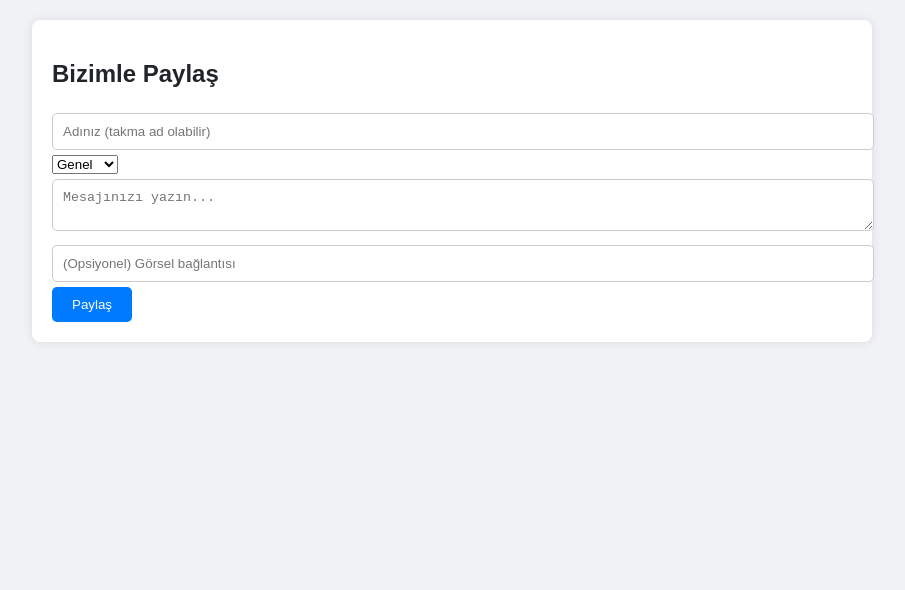
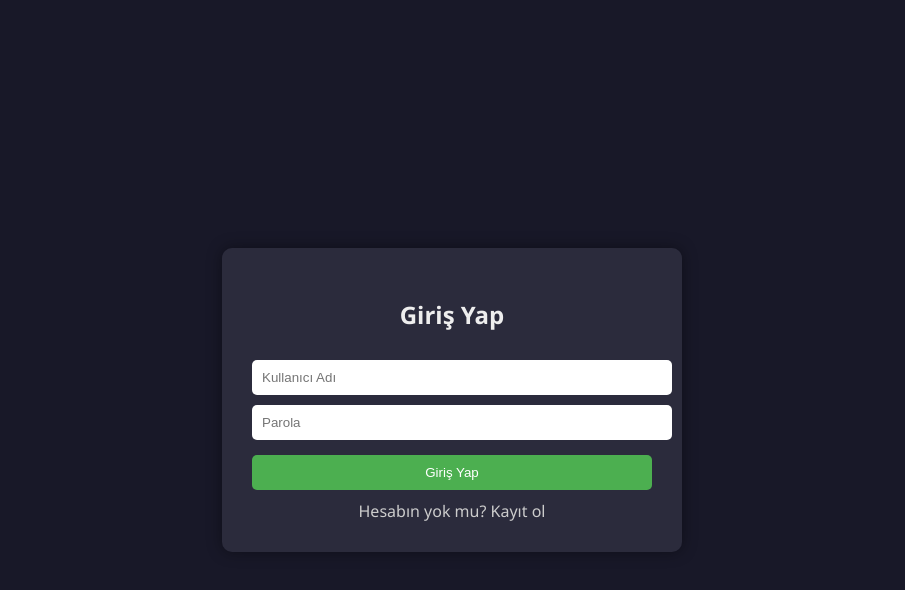
Before and after one commit to Biri89/Deneme, a plain HTML site: page index.html in a window 1280 px wide. Shown: the whole page, without its empty margins (188-1093 px from the left). Drawn offline with nearby package versions, Linux system fonts and the light colour scheme.

Commit message:
Update index.html

```diff
--- a/index.html
+++ b/index.html
@@ -1,116 +1,111 @@
 <!DOCTYPE html>
 <html lang="tr">
 <head>
-  <meta charset="UTF-8" />
-  <meta name="viewport" content="width=device-width, initial-scale=1.0"/>
-  <title>Ofis Forumu</title>
+  <meta charset="UTF-8">
+  <meta name="viewport" content="width=device-width, initial-scale=1.0">
+  <title>Ofis Forum - Giriş / Kayıt</title>
   <script src="https://cdn.jsdelivr.net/npm/@supabase/supabase-js"></script>
   <style>
     body {
-      font-family: Arial, sans-serif;
-      background-color: #f0f2f5;
-      color: #212529;
       margin: 0;
-      padding: 20px;
+      font-family: 'Segoe UI', sans-serif;
+      background: #181828;
+      color: #eee;
+      display: flex;
+      align-items: center;
+      justify-content: center;
+      height: 100vh;
     }
-    .forum {
-      max-width: 800px;
-      margin: auto;
-      background: white;
-      padding: 20px;
-      border-radius: 8px;
-      box-shadow: 0 0 10px rgba(0,0,0,0.1);
+    .box {
+      background: #2b2b3c;
+      padding: 30px;
+      border-radius: 10px;
+      box-shadow: 0 0 15px rgba(0,0,0,0.4);
+      width: 100%;
+      max-width: 400px;
     }
-    .kutu {
-      border: 1px solid #ccc;
+    h2 {
+      text-align: center;
+    }
+    input[type="text"], input[type="password"] {
+      width: 100%;
       padding: 10px;
       margin-top: 10px;
-      border-radius: 5px;
-    }
-    textarea, input {
-      width: 100%;
-      padding: 10px;
-      margin: 5px 0;
-      border: 1px solid #ccc;
+      border: none;
       border-radius: 5px;
     }
     button {
-      padding: 10px 20px;
-      background-color: #007bff;
+      width: 100%;
+      margin-top: 15px;
+      padding: 10px;
+      background-color: #4CAF50;
       color: white;
       border: none;
       border-radius: 5px;
       cursor: pointer;
     }
+    .switch {
+      margin-top: 10px;
+      text-align: center;
+      cursor: pointer;
+      color: #ccc;
+    }
   </style>
 </head>
 <body>
-  <div class="forum">
-    <h2>Bizimle Paylaş</h2>
-    <input type="text" id="kullanici" placeholder="Adınız (takma ad olabilir)" />
-    <select id="kategori">
-      <option value="Genel">Genel</option>
-      <option value="Şikayet">Şikayet</option>
-      <option value="Mizah">Mizah</option>
-      <option value="Öneri">Öneri</option>
-    </select>
-    <textarea id="mesaj" placeholder="Mesajınızı yazın..."></textarea>
-    <input type="text" id="resim" placeholder="(Opsiyonel) Görsel bağlantısı" />
-    <button onclick="mesajGonder()">Paylaş</button>
-    <div id="mesajlar"></div>
+  <div class="box">
+    <h2 id="form-title">Giriş Yap</h2>
+    <input type="text" id="email" placeholder="Kullanıcı Adı">
+    <input type="password" id="password" placeholder="Parola">
+    <input type="password" id="confirm-password" placeholder="Parola Tekrar" style="display:none;">
+    <button id="submit-btn">Giriş Yap</button>
+    <div class="switch" onclick="toggleForm()" id="toggle-text">Hesabın yok mu? Kayıt ol</div>
   </div>
 
   <script>
-    const supabase = supabase.createClient("https://ldowvfzrnchhgrviaimd.supabase.co", "eyJhbGciOiJIUzI1NiIsInR5cCI6IkpXVCJ9.eyJpc3MiOiJzdXBhYmFzZSIsIn...");
+    // Eğer Supabase kullanacaksan bu bilgileri doldur
+    const supabase = supabase.createClient(
+      "https://SENIN-URL.supabase.co", // Supabase URL
+      "PUBLIC-ANON-KEY"                // Supabase anon public key
+    );
 
-    async function mesajGonder() {
-      const kullanici = document.getElementById("kullanici").value;
-      const mesaj = document.getElementById("mesaj").value;
-      const kategori = document.getElementById("kategori").value;
-      const resim = document.getElementById("resim").value;
+    let isRegister = false;
 
-      if (!kullanici || !mesaj) {
-        alert("Lütfen adınızı ve mesajınızı girin.");
-        return;
-      }
-
-      const { data, error } = await supabase
-        .from("mesajlar")
-        .insert([{
-          kullanici: kullanici,
-          mesaj: mesaj,
-          kategori: kategori,
-          resim: resim
-        }]);
-
-      if (error) {
-        alert("Bir hata oluştu: " + error.message);
-      } else {
-        document.getElementById("mesaj").value = "";
-        document.getElementById("resim").value = "";
-        mesajlariGetir();
-      }
+    function toggleForm() {
+      isRegister = !isRegister;
+      document.getElementById('form-title').innerText = isRegister ? 'Kayıt Ol' : 'Giriş Yap';
+      document.getElementById('submit-btn').innerText = isRegister ? 'Kayıt Ol' : 'Giriş Yap';
+      document.getElementById('toggle-text').innerText = isRegister ? 'Zaten hesabın var mı? Giriş yap' : 'Hesabın yok mu? Kayıt ol';
+      document.getElementById('confirm-password').style.display = isRegister ? 'block' : 'none';
     }
 
-    async function mesajlariGetir() {
-      const { data, error } = await supabase
-        .from("mesajlar")
-        .select("*")
-        .order("created_at", { ascending: false });
+    document.getElementById('submit-btn').addEventListener('click', async () => {
+      const email = document.getElementById('email').value.trim();
+      const password = document.getElementById('password').value;
 
-      if (data) {
-        const container = document.getElementById("mesajlar");
-        container.innerHTML = "";
-        data.forEach((m) => {
-          const el = document.createElement("div");
-          el.className = "kutu";
-          el.innerHTML = `<strong>${m.kategori}</strong> - <em>${m.kullanici}</em><br><p>${m.mesaj}</p>${m.resim ? `<img src='${m.resim}' style='max-width:100%' />` : ""}`;
-          container.appendChild(el);
-        });
+      if (isRegister) {
+        const confirm = document.getElementById('confirm-password').value;
+        if (password !== confirm) {
+          alert('Parolalar uyuşmuyor!');
+          return;
+        }
+        alert(`Simülasyon: ${email} kullanıcı adıyla kayıt olunacak.`);
+        // Supabase aktifse şunu kullan:
+        // const { error } = await supabase.auth.signUp({ email, password });
+        // if (error) return alert(error.message);
+        // alert('Kayıt başarılı! Şimdi giriş yapabilirsiniz.');
+        toggleForm();
+      } else {
+        alert(`Simülasyon: ${email} ile giriş yapılacak.`);
+        // Supabase aktifse şunu kullan:
+        // const { error } = await supabase.auth.signInWithPassword({ email, password });
+        // if (error) return alert('Giriş başarısız: ' + error.message);
+        // alert('Giriş başarılı! Hoş geldiniz.');
       }
-    }
+    });
 
-    mesajlariGetir();
+    // Tarayıcıdan erişilebilmesi için fonksiyonu global yap
+    window.toggleForm = toggleForm;
   </script>
 </body>
 </html>
```
